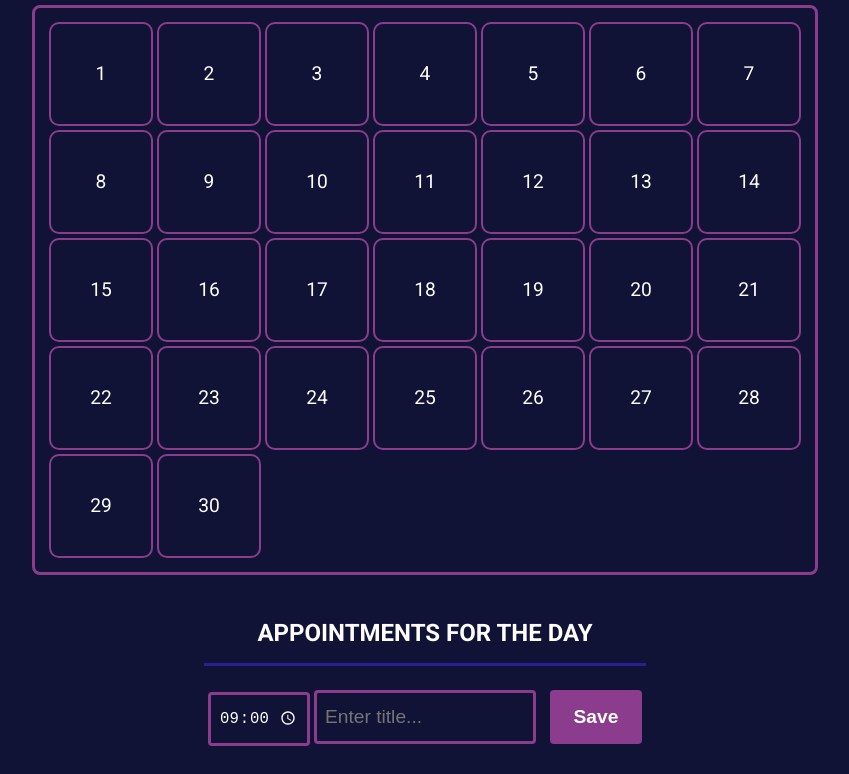
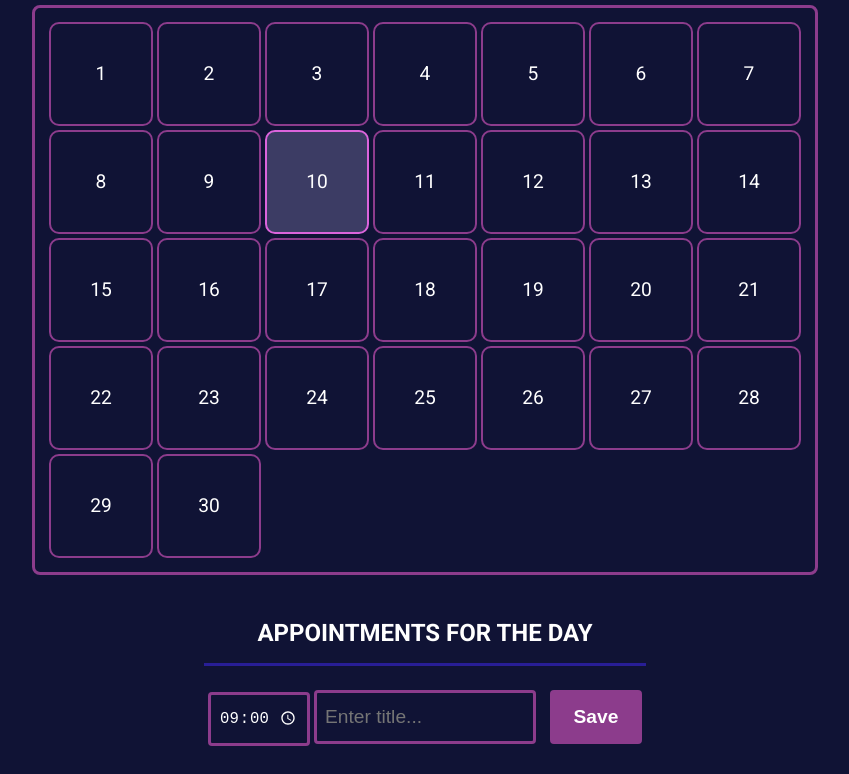
Before and after one commit to ecamellini/WD0222-U1-D14, a plain HTML site: page index.html in a window 1280 px wide. Both pictures are taken after a click on the element "10". Shown: the part 89-863 px from the top of the page, without its empty margins (215-1064 px from the left). Drawn offline with Linux system fonts and the light colour scheme.

Commit message:
Adding function to select a day

```diff
--- a/index.js
+++ b/index.js
@@ -18,11 +18,32 @@ function displayDays() {
     // 2) We customize it
     dayNode.classList.add('day')
     dayNode.innerText = day
-    // TODO -- add onClick on day when we have a function for that.
+    dayNode.addEventListener("click", selectDay) // this will give the event info object to the function
 
     // 3) We attach it to the DOM, append
     daysArea.appendChild(dayNode)
   }
+}
+
+function selectDay(event) { // We get the event object as a parameter
+  // 1) Get the previously selected node
+  // document.getElementsByClassName('selected')[0]
+  let previouslySelectedNode = document.querySelector('.day.selected')
+
+  // 2) Remove the class from there
+  if (previouslySelectedNode !== null) {
+    // If previously selecte node IS null, it's the first node we select,
+    // we do not need to remove the selected class
+    // because we have no previous node
+    previouslySelectedNode.classList.remove('selected')
+  }
+
+  // 3) We get the clicked node
+  let clickedNode = event.target
+  // ^^^ This is the .day div
+
+  // 4) We add the class there
+  clickedNode.classList.add("selected")
 }
 
 function executeOnLoad() {
--- a/style.css
+++ b/style.css
@@ -46,6 +46,15 @@ h2 {
   border: 2px solid rgb(140,60,140);
   display: inline-block;
   cursor: pointer;
+}
+
+.day:hover {
+  background-color: rgb(60,60,100);
+}
+
+.day.selected {
+  border-color: rgb(220,100,220);
+  background-color: rgb(60,60,100);
 }
 
 /* APPOINTMENTS AREA (ON THE RIGHT) */
```
